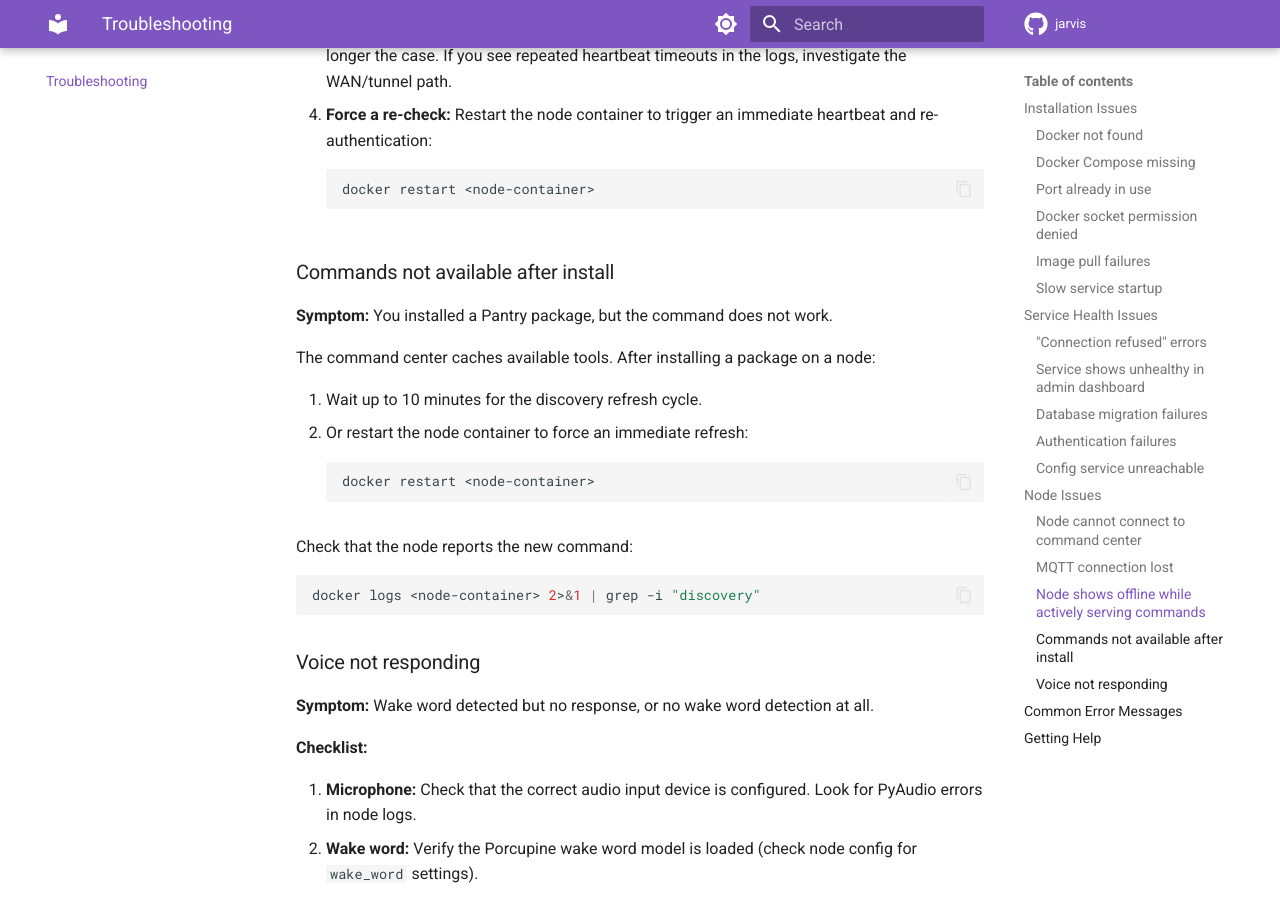
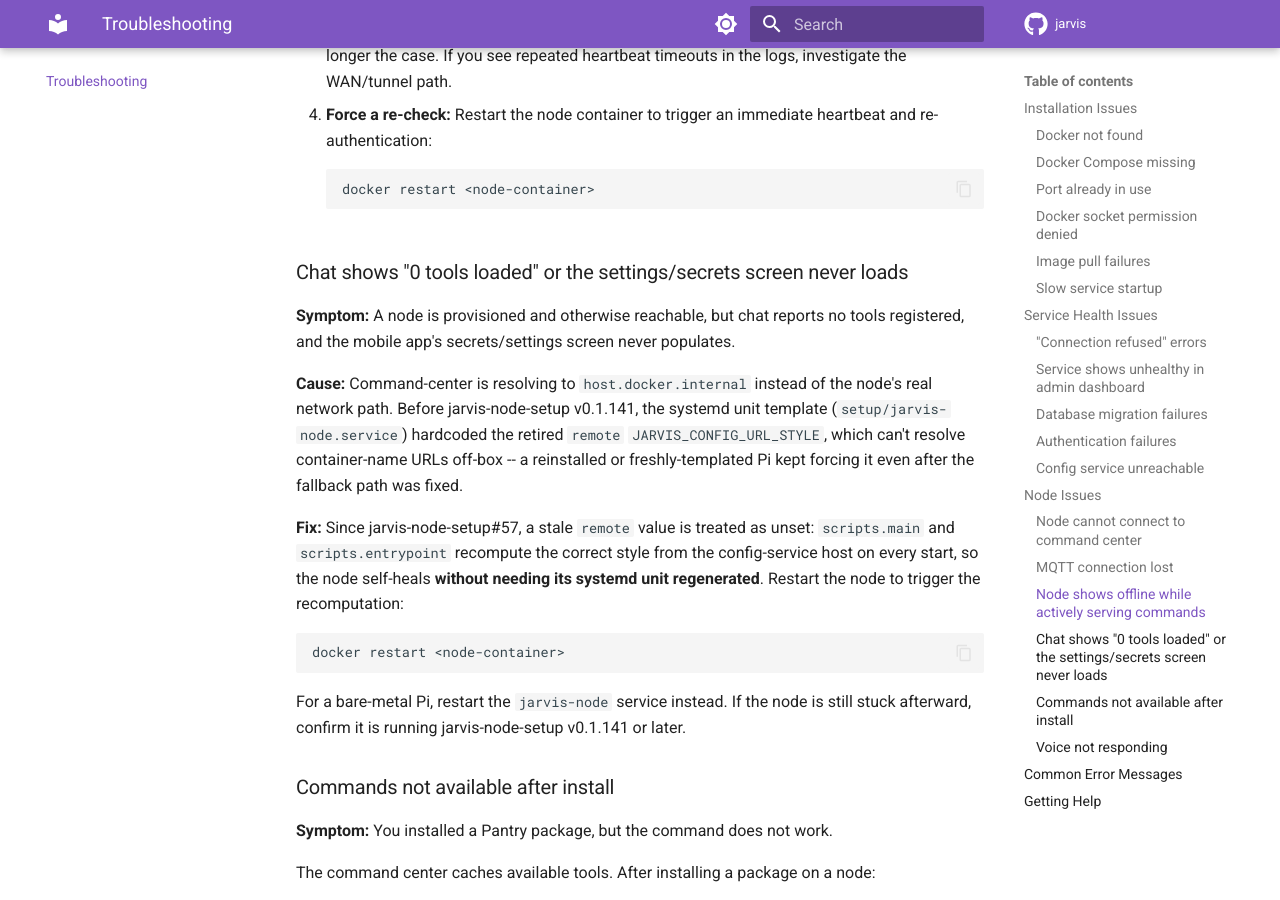
Before and after one commit to alexberardi/jarvis-docs, an MkDocs documentation site: the page built from docs/troubleshooting/index.md, in a window 1280 px wide and 900 px high, scrolled down 6777 px. Built offline with MkDocs 1.6.1 and Material for MkDocs 9.7.7, drawn with Linux system fonts in a browser that asks for light colours; comment, search, counter and statistics services are not loaded.

Commit message:
docs(jarvis-node-setup): sync from #57
Documents the self-heal for stale 'remote' JARVIS_CONFIG_URL_STYLE nodes.

````diff
--- a/docs/troubleshooting/index.md
+++ b/docs/troubleshooting/index.md
@@ -1,3 +1,4 @@
+
 # Troubleshooting
 
 Quick fixes for common Jarvis issues. If your problem is not listed here, check the [Getting Help](#getting-help) section at the bottom.
@@ -286,6 +287,18 @@ The default MQTT broker port is **1883** (internal) / **1884** (external). Verif
     docker restart <node-container>
     ```
 
+### Chat shows "0 tools loaded" or the settings/secrets screen never loads
+
+**Symptom:** A node is provisioned and otherwise reachable, but chat reports no tools registered, and the mobile app's secrets/settings screen never populates.
+
+**Cause:** Command-center is resolving to `host.docker.internal` instead of the node's real network path. Before jarvis-node-setup v0.1.141, the systemd unit template (`setup/jarvis-node.service`) hardcoded the retired `remote` `JARVIS_CONFIG_URL_STYLE`, which can't resolve container-name URLs off-box -- a reinstalled or freshly-templated Pi kept forcing it even after the fallback path was fixed.
+
+**Fix:** Since jarvis-node-setup#57, a stale `remote` value is treated as unset: `scripts.main` and `scripts.entrypoint` recompute the correct style from the config-service host on every start, so the node self-heals **without needing its systemd unit regenerated**. Restart the node to trigger the recomputation:
+```bash
+docker restart <node-container>
+```
+For a bare-metal Pi, restart the `jarvis-node` service instead. If the node is still stuck afterward, confirm it is running jarvis-node-setup v0.1.141 or later.
+
 ### Commands not available after install
 
 **Symptom:** You installed a Pantry package, but the command does not work.
````
